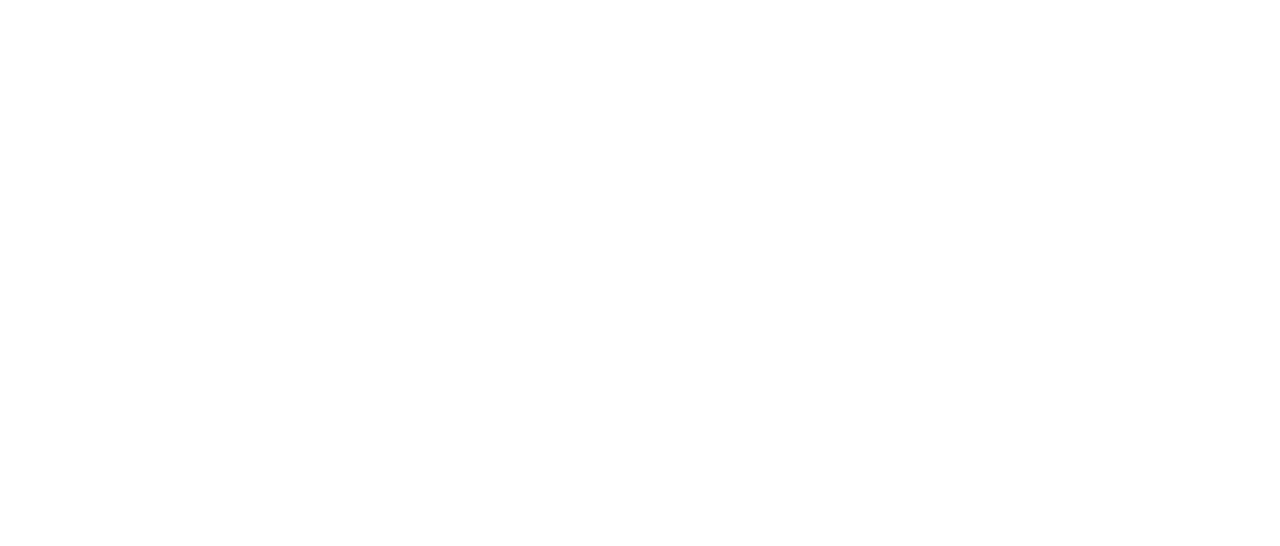
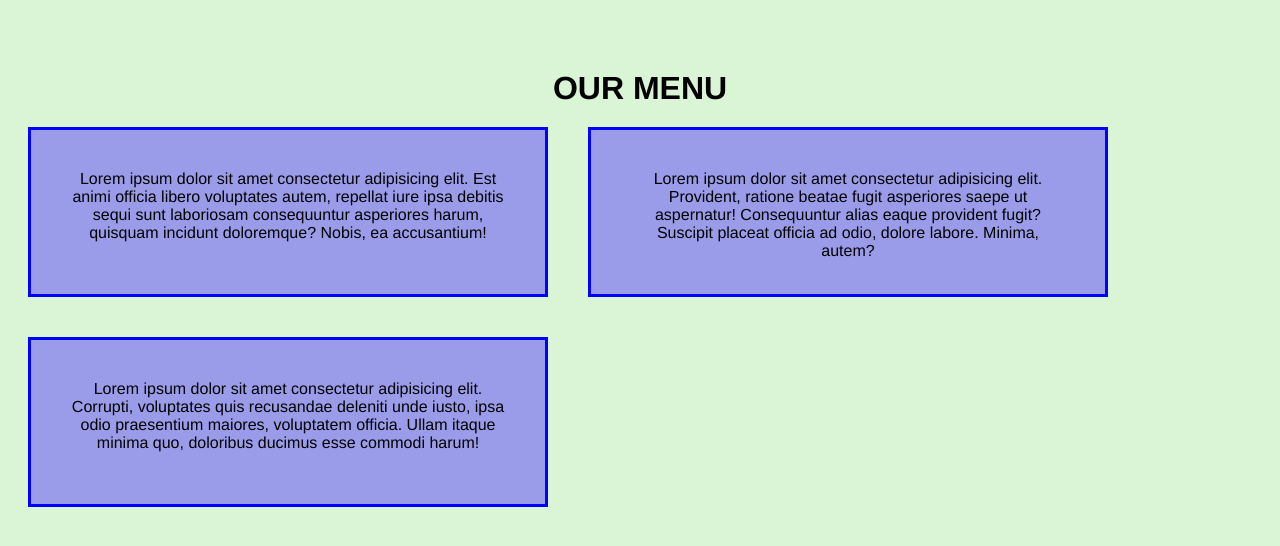
Before and after one commit to qasiim2022skipq/module2-solution, a plain HTML site: page qasiim_solution/index.html in a window 1280 px wide. Drawn offline with Linux system fonts and the light colour scheme.

Commit message:
About 80% Done

```diff
--- a/qasiim_solution/css/style.css
+++ b/qasiim_solution/css/style.css
@@ -0,0 +1,116 @@
+*{
+    font-family: 'Franklin Gothic Medium', 'Arial Narrow', Arial, sans-serif;
+   text-align: center;
+    background-color: #daf5d6;
+}
+.TopSect{
+    text-align: center;
+    text-transform: uppercase;
+    font-weight: bolder;
+    font-size:4vh;
+    margin-top: 70px;
+}
+/*
+.container{
+    width: 100%;
+    height: auto;
+    display: flex;
+    flex-direction: row;
+    justify-content: space-around;
+    flex-flow: wrap;
+}
+
+.item_container{
+    width: 30%;
+    height: 170px;
+    background: yellow;
+    margin: 20px;
+    padding: 20px;
+    border: 5px solid red;
+    box-sizing: border-box;
+    font-size: 20px;
+
+}
+*/
+
+.container{
+    width: 100%;
+    height: auto;
+    float: left;
+}
+
+.item_container1 p{
+    width: 33%;
+    height: 150px;
+    border: 2px solid red;
+    margin: 5px;
+    float: left;
+
+    border: 3px solid blue;
+    background-color: #9A9CE9;
+    width: 520px;
+    height: 170px;
+    padding: 40px;
+    margin: 20px 20px;
+    float: left;
+    box-sizing: border-box;
+
+}
+
+
+
+h2{
+
+    background-color: grey;
+}
+.item_container2 p{
+
+
+    width: 33%;
+    height: 150px;
+    border: 2px solid red;
+    margin: 5px;
+    float: left;
+
+    border: 3px solid blue;
+    background-color: #9A9CE9;
+    width: 520px;
+    height: 170px;
+    padding: 40px;
+    margin: 20px 20px;
+    float: left;
+    box-sizing: border-box;
+
+}
+.item_container3 p{
+
+
+    width: 33%;
+    height: 150px;
+    border: 2px solid red;
+    margin: 5px;
+    float: left;
+
+    border: 3px solid blue;
+    background-color: #9A9CE9;
+    width: 520px;
+    height: 170px;
+    padding: 40px;
+    margin: 20px 20px;
+    float: left;
+    box-sizing: border-box;
+
+}
+ /* 768px and 991px for tablet */
+ @media only screen and (min-width: 768px) and (max-width: 991px) {
+    /* For mobile phones: */
+    [class*="item-container3"] {
+      width: 100%;
+    }
+
+@media only screen and (max-width: 767px) {
+    /* For mobile phones: */
+    [class*="item-container"] {
+      width: 100%;
+    }
+  }
--- a/qasiim_solution/index.html
+++ b/qasiim_solution/index.html
@@ -5,11 +5,27 @@
     <meta charset="UTF-8">
     <meta http-equiv="X-UA-Compatible" content="IE=edge">
     <meta name="viewport" content="width=device-width, initial-scale=1.0">
-    <title>Document</title>
+    <link rel="stylesheet" href="./css/style.css">
+    <title>Desktop</title>
+
 </head>
+<div class="TopSect">Our Menu</div>
+<body>
+<div class="container">
 
-<body>
+    <div class="item_container1">
 
+        <p>Lorem ipsum dolor sit amet consectetur adipisicing elit. Est animi officia libero voluptates autem, repellat iure ipsa debitis sequi sunt laboriosam consequuntur asperiores harum, quisquam incidunt doloremque? Nobis, ea accusantium!</p>
+    </div>
+    <div class="item_container2">
+
+        <p>Lorem ipsum dolor sit amet consectetur adipisicing elit. Provident, ratione beatae fugit asperiores saepe ut aspernatur! Consequuntur alias eaque provident fugit? Suscipit placeat officia ad odio, dolore labore. Minima, autem?</p>
+    </div>
+    <div class="item_container3">
+
+    <p>Lorem ipsum dolor sit amet consectetur adipisicing elit. Corrupti, voluptates quis recusandae deleniti unde iusto, ipsa odio praesentium maiores, voluptatem officia. Ullam itaque minima quo, doloribus ducimus esse commodi harum! </p>
+    </div>
+</div>
 </body>
 
 </html>
```
